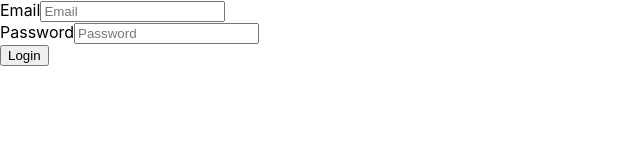
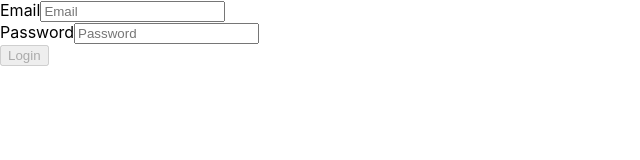
Before and after one commit to mistertandon/chat-app-a-react-socket-node-mongodb, a React (Create React App) app in the folder chat-client-app/: page /login in a window 1280 px wide. Shown: the top 160 px of the page, without its empty margins (0-640 px from the left). Built offline with nearby package versions, Linux system fonts and the light colour scheme.

Commit message:
feat: Integrate Login API end point.

```diff
--- a/chat-client-app/src/Pages/LoginPage.js
+++ b/chat-client-app/src/Pages/LoginPage.js
@@ -1,10 +1,14 @@
 import React, { useReducer } from "react";
+import { useNavigate } from "react-router-dom";
+import { makeRequest } from "../helper/request";
 import {
   loginReducerInitState,
   loginReducer,
 } from "./../Reducers/loginReducer";
 
 const LoginPage = () => {
+  let navigate = useNavigate();
+
   const [
     {
       email: {
@@ -23,13 +27,37 @@ const LoginPage = () => {
     dispatch,
   ] = useReducer(loginReducer, loginReducerInitState);
 
+  const handleLoginRequest = async (event) => {
+    event.preventDefault();
+
+    try {
+      const response = await makeRequest(
+        "POST",
+        "http://localhost:8000/user/login",
+        {
+          email: emailValue,
+          password: passwordVal,
+        }
+      );
+      const {
+        data: { token },
+      } = response;
+
+      // console.log("response", response);
+      localStorage.setItem("MERN_CHAT_APP_TOKEN", token);
+      navigate("/dashboard");
+    } catch (error) {
+      console.log("error", error);
+    }
+  };
+
   const handleEmailInput = (event) => {
     const emailInput = event.target.value;
-    console.log("emailInput", emailInput);
+
     dispatch({ type: "UPDATE_EMAIL", value: emailInput });
 
     if (!emailInput) {
-      dispatch({ type: "EMAIL_EMPTY", value: "" });
+      dispatch({ type: "EMPTY_EMAIL" });
     }
   };
 
@@ -37,10 +65,20 @@ const LoginPage = () => {
     const passwordInput = event.target.value;
 
     dispatch({ type: "UPDATE_PASSWORD", value: passwordInput });
+    if (!passwordInput) {
+      dispatch({ type: "EMPTY_PASSWORD" });
+    }
   };
+
+  const formErrorsResolved =
+    !emailErrorStatus &&
+    !passwordErrorStatus &&
+    !isEmailPristine &&
+    !isPasswordPristine;
 
   return (
     <div className="login--ctr">
+      <form onSubmit={handleLoginRequest}>
         <div className="field--ctr-lc">
           <label> Email</label>
           <input
@@ -64,8 +102,11 @@ const LoginPage = () => {
           />
         </div>
         <div className="field--ctr-lc">
-        <button>Login</button>
+          <button disabled={formErrorsResolved != true} type="submit">
+            Login
+          </button>
         </div>
+      </form>
     </div>
   );
 };
--- a/chat-client-app/src/Reducers/loginReducer.js
+++ b/chat-client-app/src/Reducers/loginReducer.js
@@ -28,7 +28,7 @@ export const loginReducer = (state, action) => {
       };
 
       break;
-    case "EMAIL_EMPTY":
+    case "EMPTY_EMAIL":
       return {
         ...state,
 
@@ -45,7 +45,26 @@ export const loginReducer = (state, action) => {
     case "UPDATE_PASSWORD":
       return {
         ...state,
-        password: { ...state.password, value: action.value },
+        password: {
+          ...state.password,
+          value: action.value,
+          isPristine: false,
+          errorStatus: false,
+          errorMessage: "",
+        },
+      };
+
+      break;
+    case "EMPTY_PASSWORD":
+      return {
+        ...state,
+        password: {
+          ...state.password,
+          value: "",
+          isPristine: false,
+          errorStatus: true,
+          errorMessage: "Password is mandatory",
+        },
       };
 
       break;
```
Lines whose indentation alone changed are shown as unchanged.
